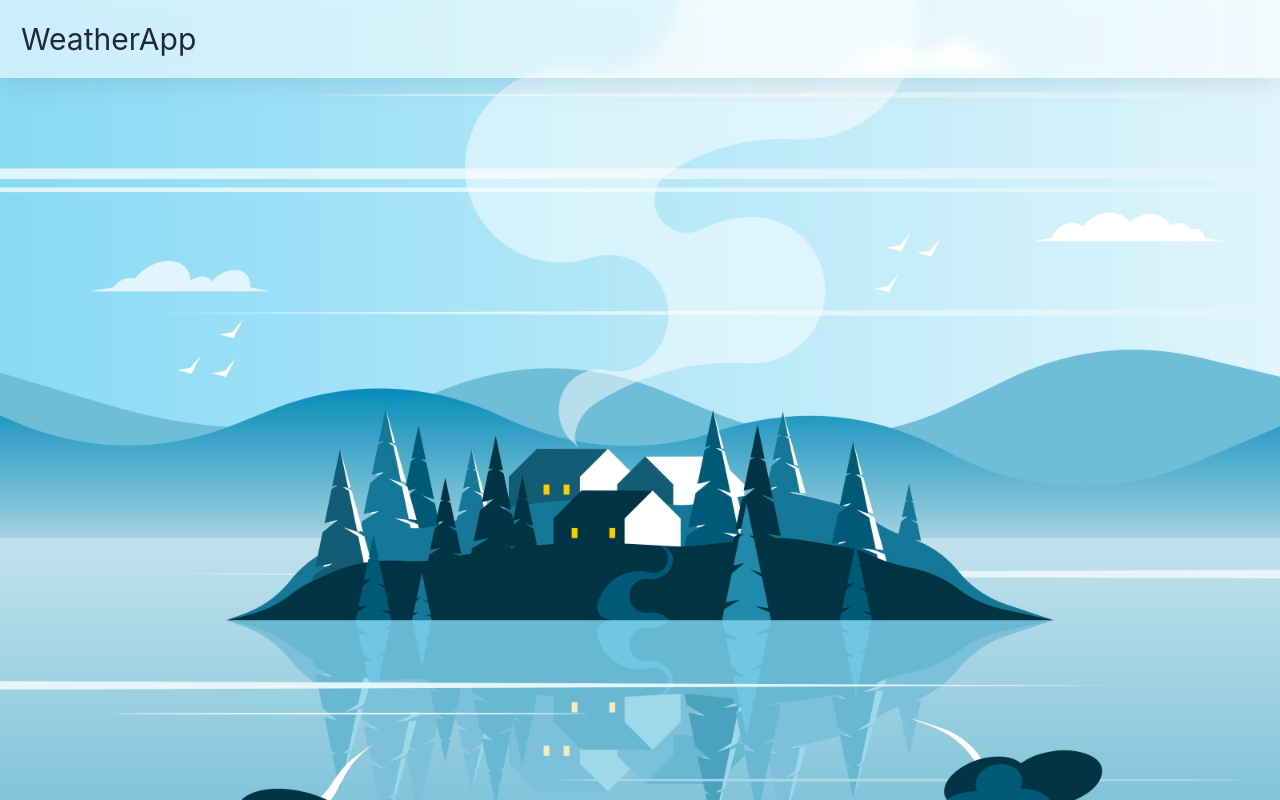
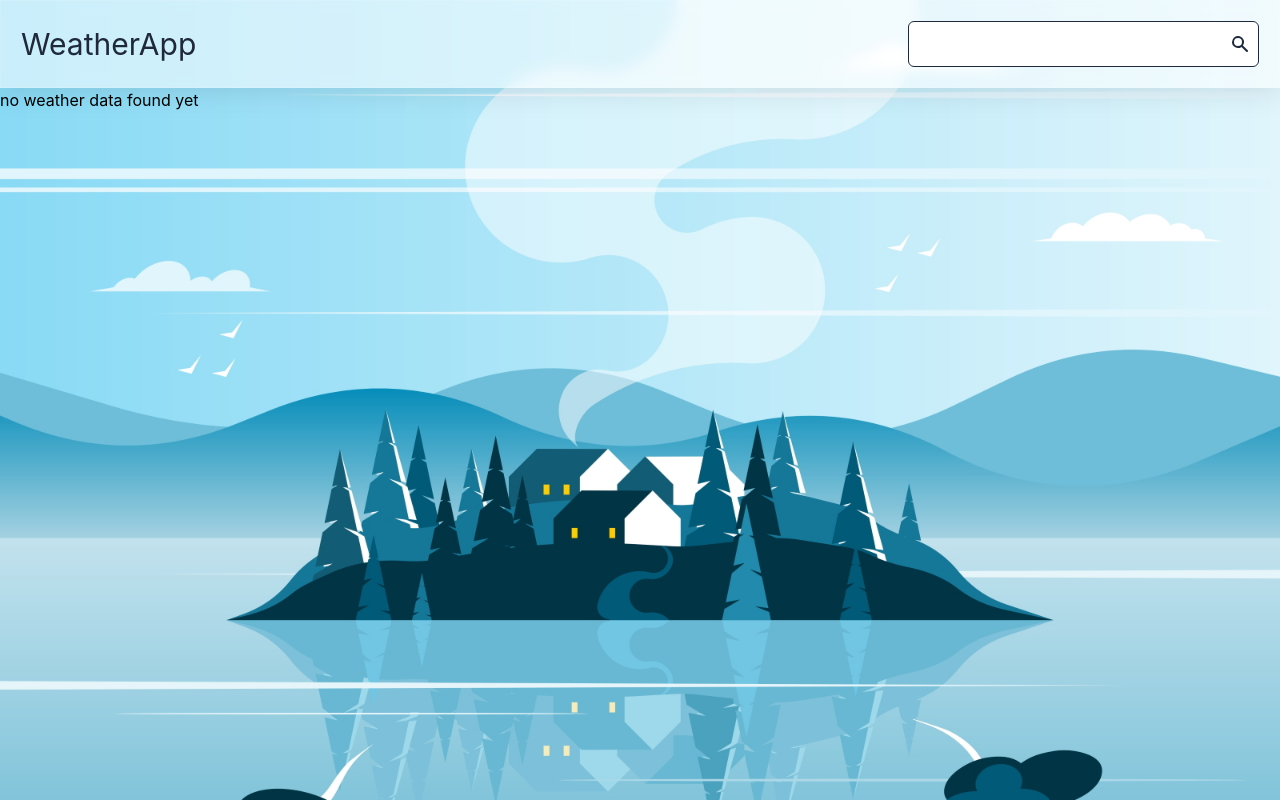
Before and after one commit to najmulhc/hola-weather, a React (Create React App) app: page / in a window 1280 px wide. Built offline with nearby package versions, Linux system fonts and the light colour scheme; no server answers.

Commit message:
api installed

```diff
--- a/package.json
+++ b/package.json
@@ -3,11 +3,14 @@
   "version": "0.1.0",
   "private": true,
   "dependencies": {
+    "@heroicons/react": "^1.0.6",
     "@testing-library/jest-dom": "^5.16.4",
     "@testing-library/react": "^12.1.4",
     "@testing-library/user-event": "^13.5.0",
     "react": "^18.0.0",
     "react-dom": "^18.0.0",
+    "react-router": "^6.3.0",
+    "react-router-dom": "^6.3.0",
     "react-scripts": "5.0.0",
     "web-vitals": "^2.1.4"
   },
--- a/src/App.js
+++ b/src/App.js
@@ -1,12 +1,24 @@
-
+ import useWeather from './hooks/useWeather';
+ import { useState } from 'react';
 import './App.css';
 import Header from './components/Header/Header';
 
 function App() {
+  const [cityName, setCityName] = useState();
+  const [weather,setWeather] = useWeather(cityName);
+
+  const handleSearchBtn =()=>{
+    console.log(weather);
+  }
   return (
     <div className=" app ">
-       <Header></Header>
-
+       <Header
+       setCityName={setCityName}
+       handleSearchBtn={handleSearchBtn}
+       ></Header>
+      {
+        weather.weather? <h1>weather ache</h1>:<h1>no weather data found yet</h1>
+      }
     </div>
   );
 }
--- a/src/components/Header/Header.js
+++ b/src/components/Header/Header.js
@@ -1,9 +1,23 @@
-import React from 'react';
+import React, { useState } from 'react';
+import useWeather from '../../hooks/useWeather';
 
-const Header = () => {
+const Header = (props) => {
+   const {handleSearchBtn, setCityName} =props;
+
+
+    const handleCityNameInput = e =>{
+        setCityName(e.target.value);
+    }
+
     return (
-        <header className='glass-card py-8 px-20 rounded-none'>
+        <header className='glass-card   '>
+            <div className="container mx-auto flex justify-between items-center">
             <h1 className='text-3xl text-left text-slate-800 '>WeatherApp</h1>
+            <div className="text-xl p-2 rounded-md border border-slate-800 bg-white flex items-center ">
+            <input type="text" className=' focus:border-red-700' onBlur={handleCityNameInput}  />
+           <button type='submit' className='text-slate-800 text-2xl' onClick={handleSearchBtn}> <svg xmlns="http://www.w3.org/2000/svg" className="h-5 w-5" viewBox="0 0 20 20" fill="currentColor"> <path fillRule="evenodd" d="M8 4a4 4 0 100 8 4 4 0 000-8zM2 8a6 6 0 1110.89 3.476l4.817 4.817a1 1 0 01-1.414 1.414l-4.816-4.816A6 6 0 012 8z" clipRule="evenodd" /> </svg></button>
+            </div>
+            </div>
         </header>
     );
 };
--- /dev/null
+++ b/src/hooks/useWeather.js
@@ -0,0 +1,15 @@
+import { useEffect, useState } from "react"
+
+const useWeather = cityName =>{
+    const [weather, setWeather] = useState({});
+    const apiKey = '4ae6fb068cc2205edcc3036059a84357'
+    const link = `https://api.openweathermap.org/data/2.5/weather?q=${cityName}&appid=${apiKey}`;
+    console.log(link);
+    useEffect( ()=>{
+        fetch(link)
+        .then(res => res.json())
+        .then(data => setWeather(data))
+    },[link])
+    return [weather, setWeather];
+}
+export default useWeather;
```
Also changed, not shown: 1 other file (tests, documents, lock files or other folders).
